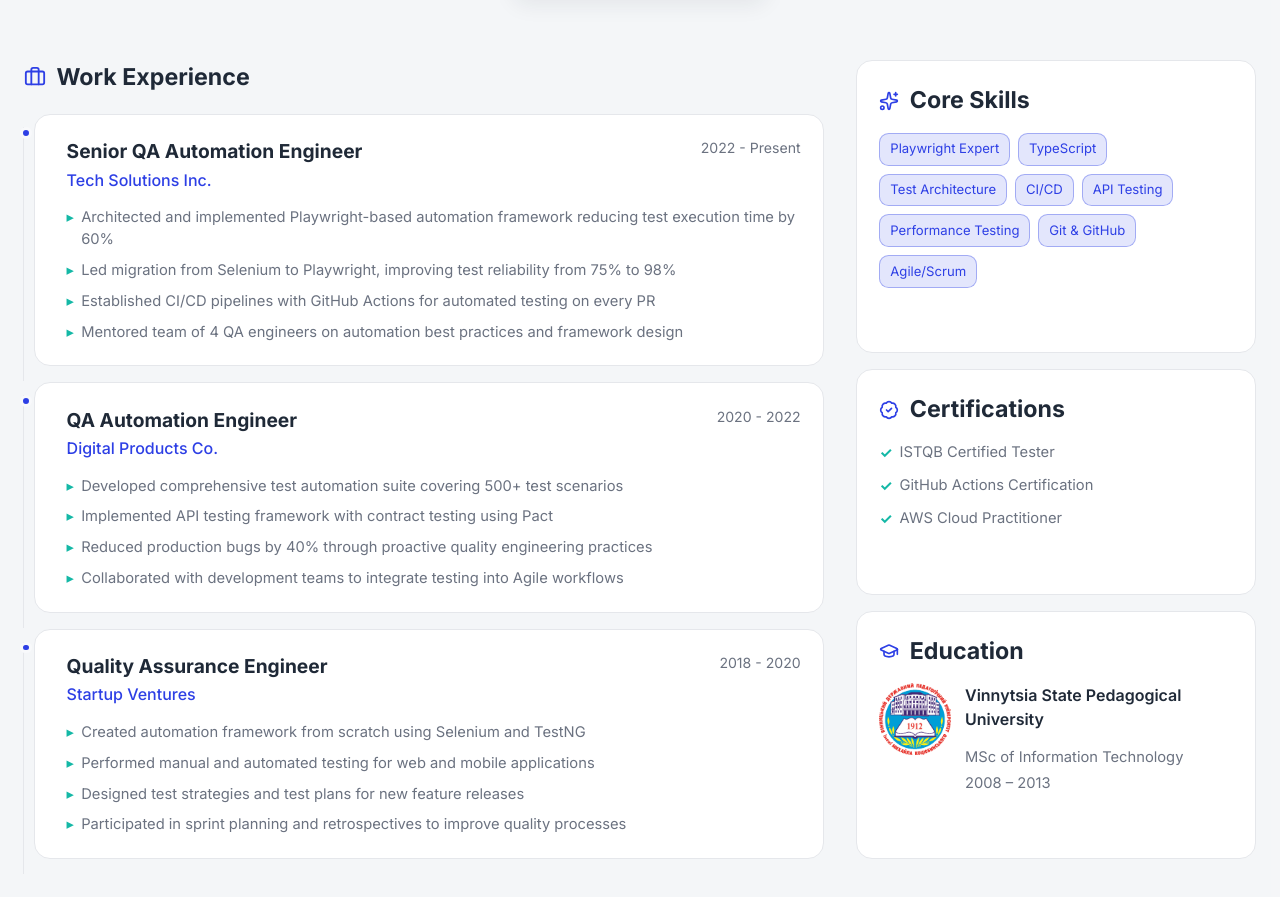
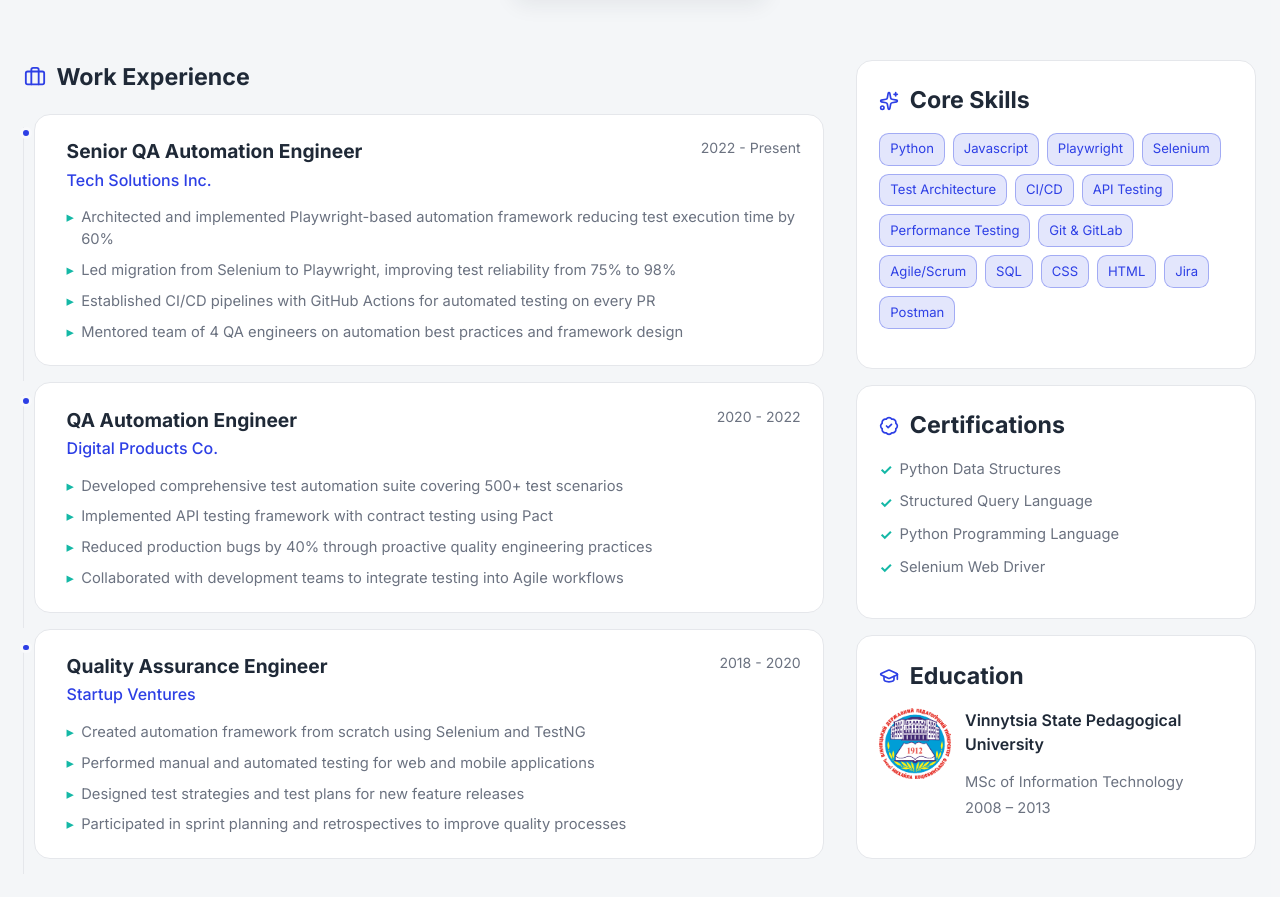
Before and after one commit to scatch03/vk-site, a React (Vite) app: page / in a window 1280 px wide. Shown: the part 3640-4537 px from the top of the page. Built offline with nearby package versions, Linux system fonts and the light colour scheme.

Commit message:
Update profile contact info and certification links

```diff
--- a/src/App.css
+++ b/src/App.css
@@ -899,6 +899,18 @@ textarea {
   font-size: 0.92rem;
 }
 
+.cert-link {
+  color: inherit;
+  text-decoration: underline transparent;
+  text-underline-offset: 2px;
+  transition: color 200ms ease, text-decoration-color 200ms ease;
+}
+
+.cert-link:hover {
+  color: var(--primary);
+  text-decoration-color: var(--primary);
+}
+
 .education-main {
   margin: 0 0 15px;
   font-weight: 600;
--- a/src/App.jsx
+++ b/src/App.jsx
@@ -211,20 +211,40 @@ const EXPERIENCE = [
 ]
 
 const CORE_SKILLS = [
-  'Playwright Expert',
-  'TypeScript',
+  'Python',
+  'Javascript',
+  'Playwright',
+  'Selenium',
   'Test Architecture',
   'CI/CD',
   'API Testing',
   'Performance Testing',
-  'Git & GitHub',
+  'Git & GitLab',
   'Agile/Scrum',
+  'SQL',
+  'CSS',
+  'HTML',
+  'Jira',
+  'Postman',
 ]
 
 const CERTIFICATIONS = [
-  'ISTQB Certified Tester',
-  'GitHub Actions Certification',
-  'AWS Cloud Practitioner',
+  {
+    title: 'Python Data Structures',
+    url: 'https://www.sololearn.com/Certificate/CT-9ZHLFIBK/png',
+  },
+  {
+    title: 'Structured Query Language',
+    url: 'https://www.sololearn.com/Certificate/CT-XJ89NXWB/jpg',
+  },
+  {
+    title: 'Python Programming Language',
+    url: 'https://www.sololearn.com/Certificate/CT-QER6GGAD/png',
+  },
+  {
+    title: 'Selenium Web Driver',
+    url: 'https://qalight.ua/kursy/automation/selenium-python/',
+  },
 ]
 
 const SOCIAL_LINKS = [
@@ -727,9 +747,16 @@ function App() {
                   </div>
                   <ul className="cert-list">
                     {CERTIFICATIONS.map((certificate) => (
-                      <li key={certificate}>
+                      <li key={certificate.title}>
                         <span className="check-symbol">✓</span>
-                        {certificate}
+                        <a
+                          href={certificate.url}
+                          target="_blank"
+                          rel="noopener noreferrer"
+                          className="cert-link"
+                        >
+                          {certificate.title}
+                        </a>
                       </li>
                     ))}
                   </ul>
```
